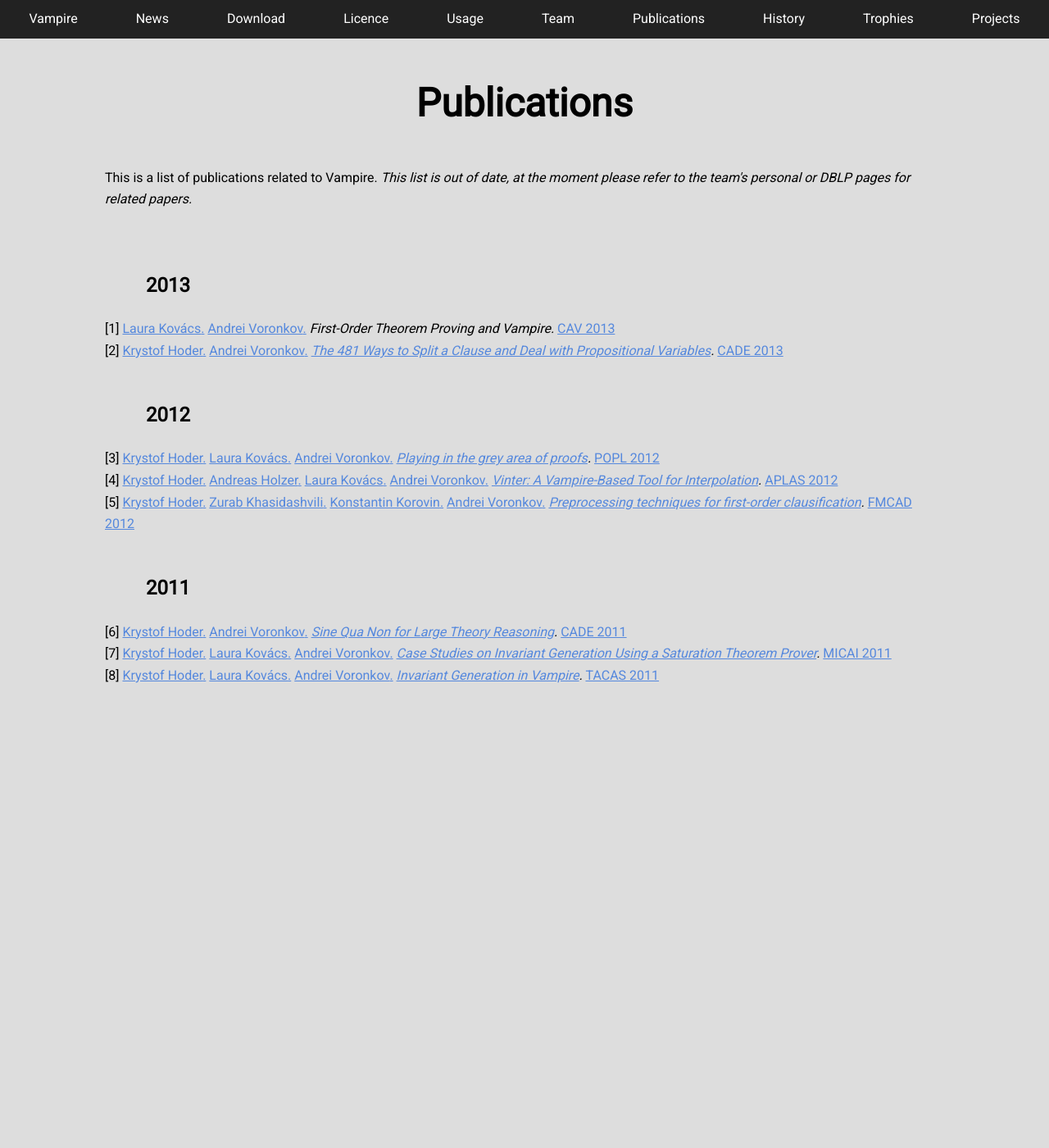
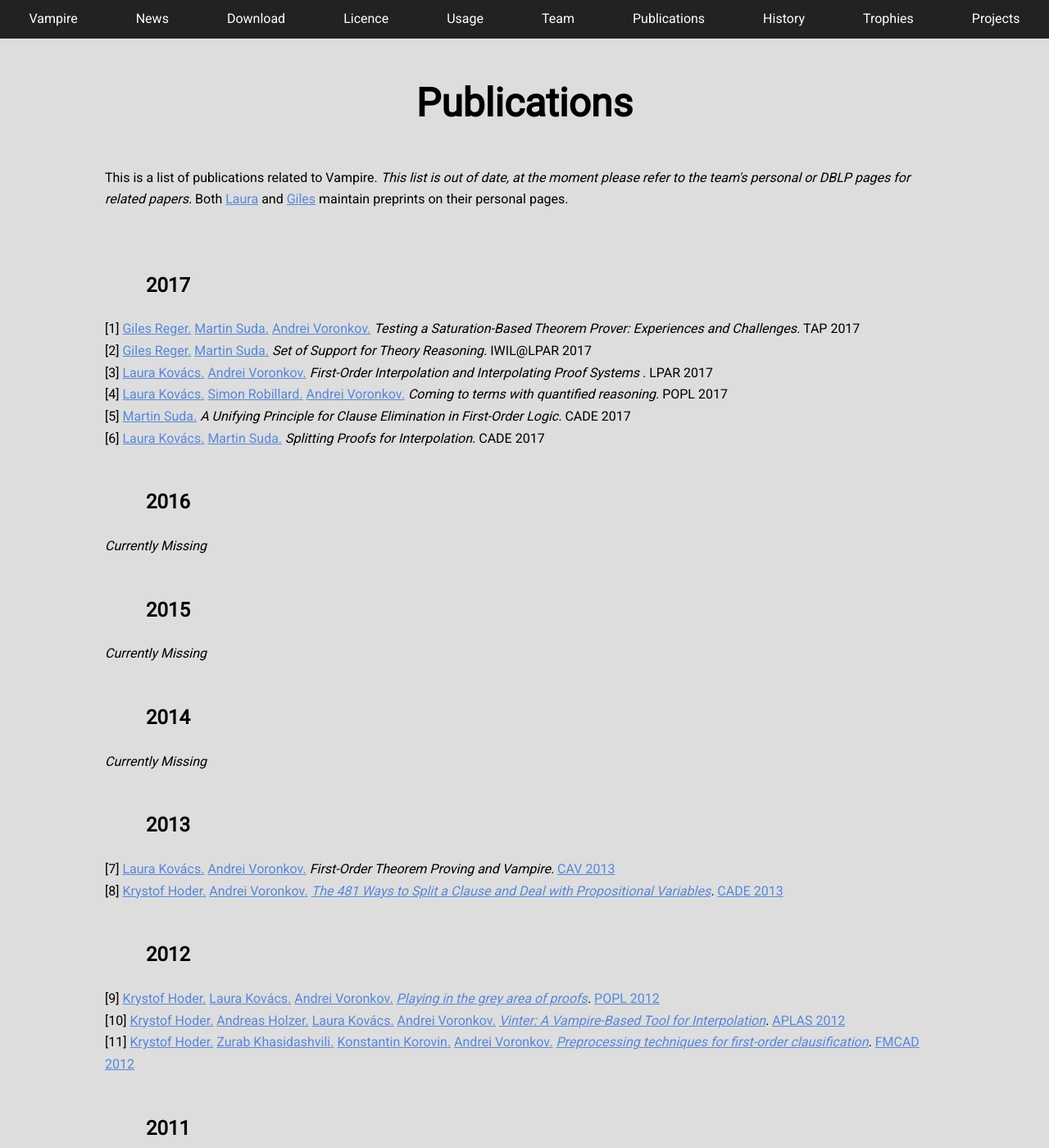
Before and after one commit to vprover/vprover.github.io, a Jekyll site: the page built from pubs.html, in a window 1280 px wide and 1400 px high. Shown: the whole window at 82% size. Built offline with Jekyll 4.4.1, drawn with Linux system fonts in a browser that asks for light colours; some of the changed text lies outside the part shown.

Commit message:
updating pubs a bit

```diff
--- a/pubs.html
+++ b/pubs.html
@@ -6,10 +6,59 @@
 
 <p>
 This is a list of publications related to Vampire.
-<em>This list is out of date, at the moment please refer to the team's personal or DBLP pages for related papers.</em>
+<em>This list is out of date, at the moment please refer to the team's personal or DBLP pages for related papers.</em> Both <a href="http://www.cse.chalmers.se/~laurako/">Laura</a> and <a href="www.cs.man.ac.uk/~regerg/publications.html">Giles</a> maintain preprints on their personal pages.
 </p>
 
 <ol class="pubs">
+<section>
+<h1>2017</h1>
+<li>
+<ul class="authors">
+ <li>{{ reger }}
+ <li>{{ suda }}
+ <li>{{ voronkov }}
+</ul>
+<cite>Testing a Saturation-Based Theorem Prover: Experiences and Challenges</cite>
+TAP 2017
+</li>
+<li>
+<ul class="authors">
+<li> {{ reger }}
+<li> {{ suda }}
+</ul>
+<cite>Set of Support for Theory Reasoning</cite> IWIL@LPAR 2017
+</li>
+<li>
+<ul class="authors">
+<li> {{ kovacs }}
+<li> {{ voronkov }}
+</ul>
+<cite> First-Order Interpolation and Interpolating Proof Systems </cite> LPAR 2017
+</li>
+<li>
+<ul class="authors"><li> {{ kovacs }} <li> {{ robillard }} <li> {{ voronkov }} </ul>
+<cite>Coming to terms with quantified reasoning</cite> POPL 2017
+</li>
+<li>
+<ul class="authors"><li> {{ kiesel }} <li> {{ suda }}</ul>
+<cite>A Unifying Principle for Clause Elimination in First-Order Logic</cite> CADE 2017
+</li>
+<li>
+<ul class="authors"><li> {{ gleiss }} <li> {{ kovacs }} <li> {{ suda }} </ul>
+<cite>Splitting Proofs for Interpolation</cite> CADE 2017
+</li>
+</section>
+<section>
+<h1> 2016</h1>
+<i> Currently Missing </i>
+<section>
+<section>
+<h1> 2015</h1>
+<i> Currently Missing </i>
+<section>
+<section>
+<h1> 2014</h1>
+<i> Currently Missing </i>
 <section>
 <h1>2013</h1>
 <li>
@@ -82,4 +131,8 @@
  <cite><a href="http://dx.doi.org/10.1007/978-3-642-19835-9_7">Invariant Generation in Vampire</a></cite>
  <a href="http://www.informatik.uni-trier.de/~ley/db/conf/tacas/tacas2011">TACAS 2011</a>
 </section>
+<section>
+<h1>Before 2011</h1>
+<i>Currently Missing</i>
+</section>
 </ol>
```
